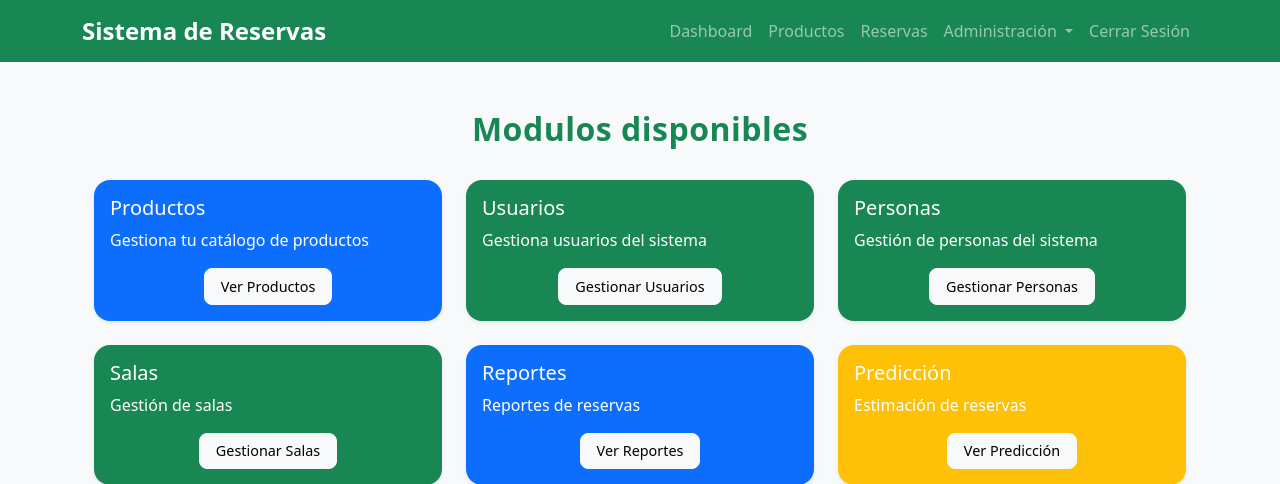
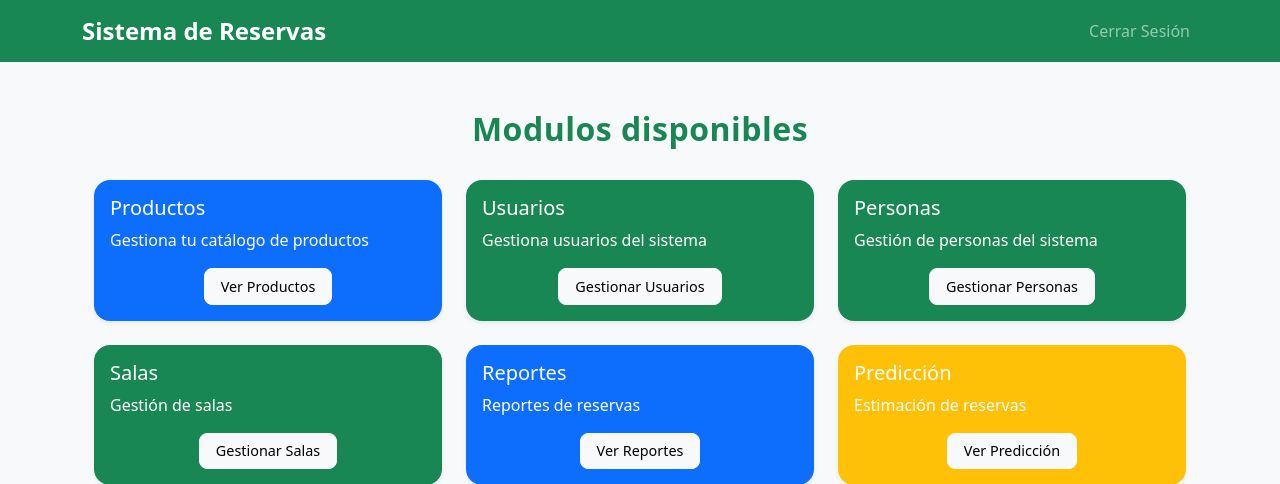
Before and after one commit to rherrera94/FrontendPV, a Flask app: page /dashboard in a window 1280 px wide. Shown: the top 484 px of the page. Run offline with Flask 3, Linux system fonts and the light colour scheme; the visitor is signed in with stand-in values (Sample User, id 1).

Commit message:
Se eliminan botones extras

```diff
--- a/templates/bases.html
+++ b/templates/bases.html
@@ -17,28 +17,6 @@
             <div class="collapse navbar-collapse" id="navbarNav">
                 <ul class="navbar-nav ms-auto">
                     {% if session.user %}
-                        <li class="nav-item">
-                            <a class="nav-link" href="{{ url_for('dashboard') }}">Dashboard</a>
-                        </li>
-                        <li class="nav-item">
-                            <a class="nav-link" href="{{ url_for('products') }}">Productos</a>
-                        </li>
-                        <li class="nav-item">
-                            <a class="nav-link" href="{{ url_for('reservas') }}">Reservas</a>
-                        </li>
-                        {% if session.user_role == 'admin' %}
-                        <li class="nav-item dropdown">
-                            <a class="nav-link dropdown-toggle" href="#" id="adminDropdown" role="button" data-bs-toggle="dropdown">
-                                Administración
-                            </a>
-                            <ul class="dropdown-menu">
-                                <li><a class="dropdown-item" href="{{url_for('users')}}">Gestión de Usuarios</a></li>
-                                <li><a class="dropdown-item" href="#">Gestión de Personas</a></li>
-                                <li><a class="dropdown-item" href="#">Gestión de Roles</a></li>
-                                <li><a class="dropdown-item" href="{{ url_for('users') }}">Registrar Usuario</a></li>
-                            </ul>
-                        </li>
-                        {% endif %}
 
                         <li class="nav-item">
                             <a class="nav-link" href="{{ url_for('logout') }}">Cerrar Sesión</a>
```
